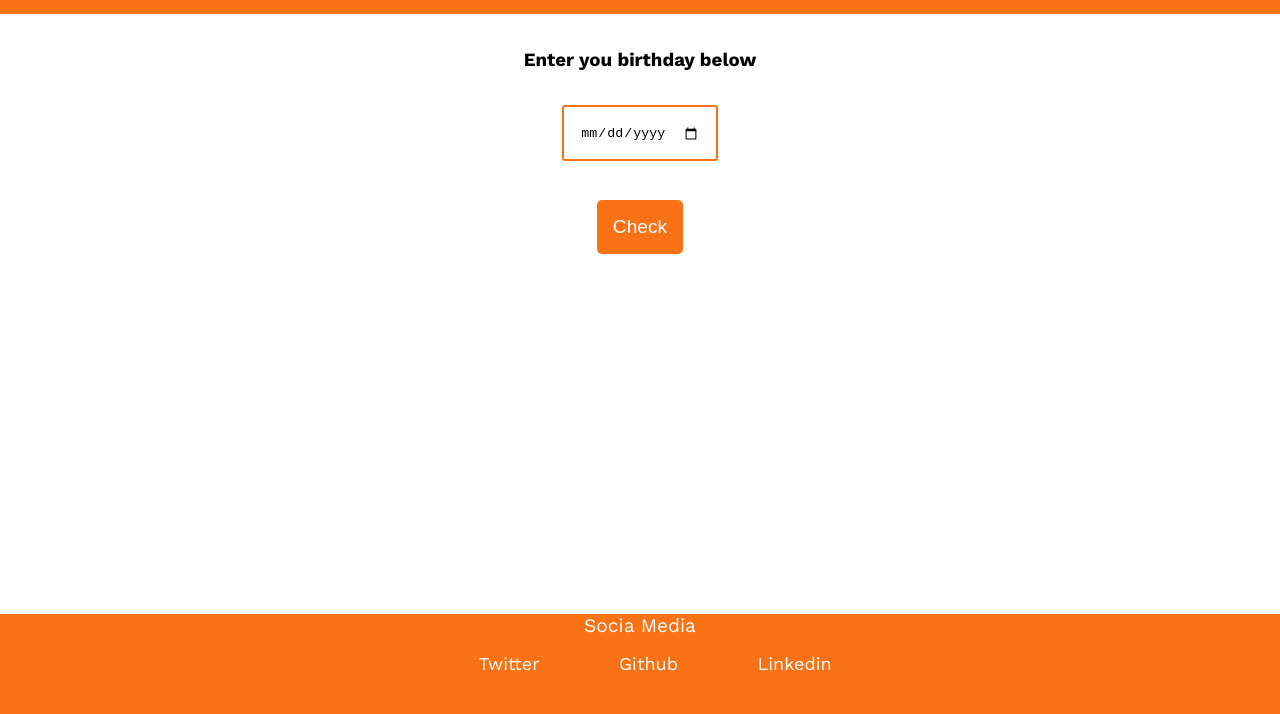
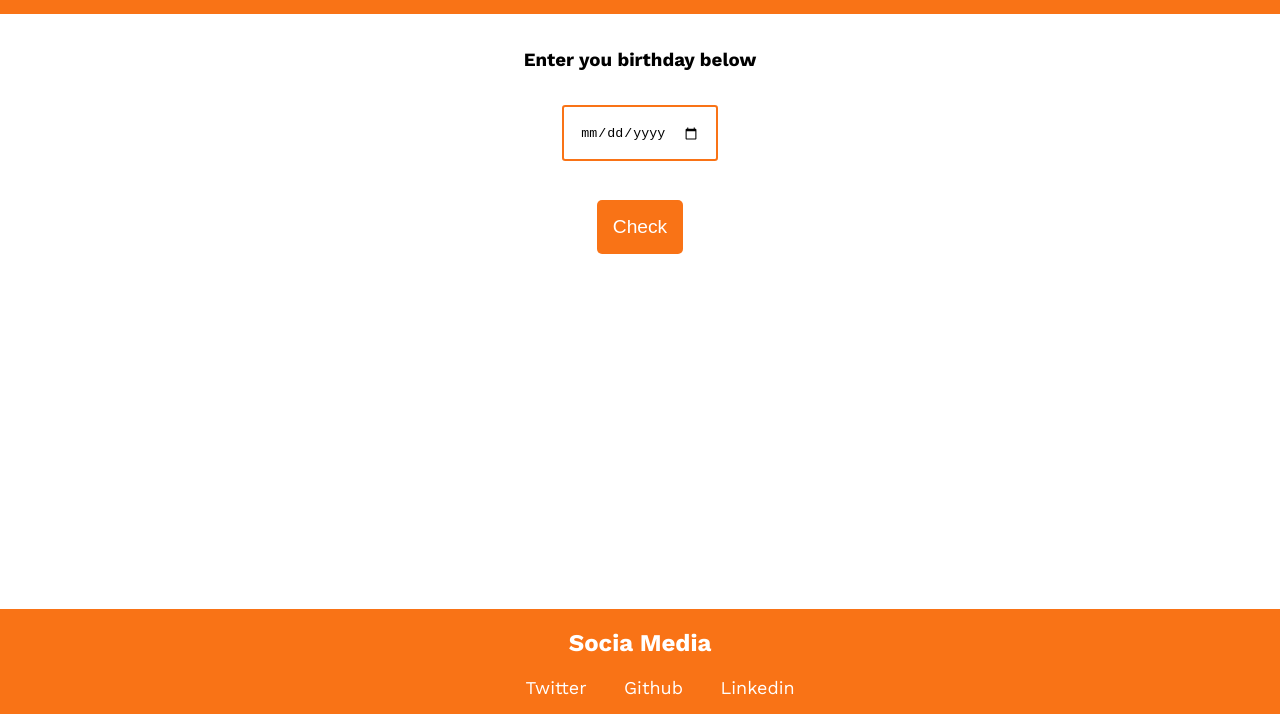
Before and after one commit to Nithin3008/Mark13, a plain HTML site: page index.html in a window 1280 px wide. Shown: the part 86-800 px from the top of the page. Drawn offline with nearby package versions, Linux system fonts and the light colour scheme.

Commit message:
Updates in footer

```diff
--- a/index.html
+++ b/index.html
@@ -23,7 +23,7 @@
     </div>
 
     <footer class="footer">
-      <p>Socia Media </p>
+      <h2>Socia Media </h2>
         <ul class="social-links non-bull">
           <li class="list-inline">
             <a class="links" href="https://twitter.com/Nithin_Nikhil12"
--- a/style.css
+++ b/style.css
@@ -57,33 +57,25 @@ h3 {
 .container h2 {
     color: #f97316;
 }
-
-.non-bull {
-    /* margin-top: 30px; */
-    list-style: none;
-  }
-
-  .list-inline {
-    display: inline;
-
-    margin-right: 10px;
-    padding: 2rem
-  }
-
-  footer {
+footer {
     background-color: #f97316;
-    /* padding: 1rem; */
     text-align: center;
     color: white;
     position: absolute;
     bottom: 0;
     width: 100%;
-    height: 100px;
-  }
+    /* height: 100px; */
+}
+.list-inline
+{
+    display: inline;
+    padding: 1rem;
 
-   .links
-  {
-    text-decoration: none;
+}
+.list-inline a
+{
+    text-decoration:none;
     font-size: large;
     color: white;
-  }
+
+}
```
